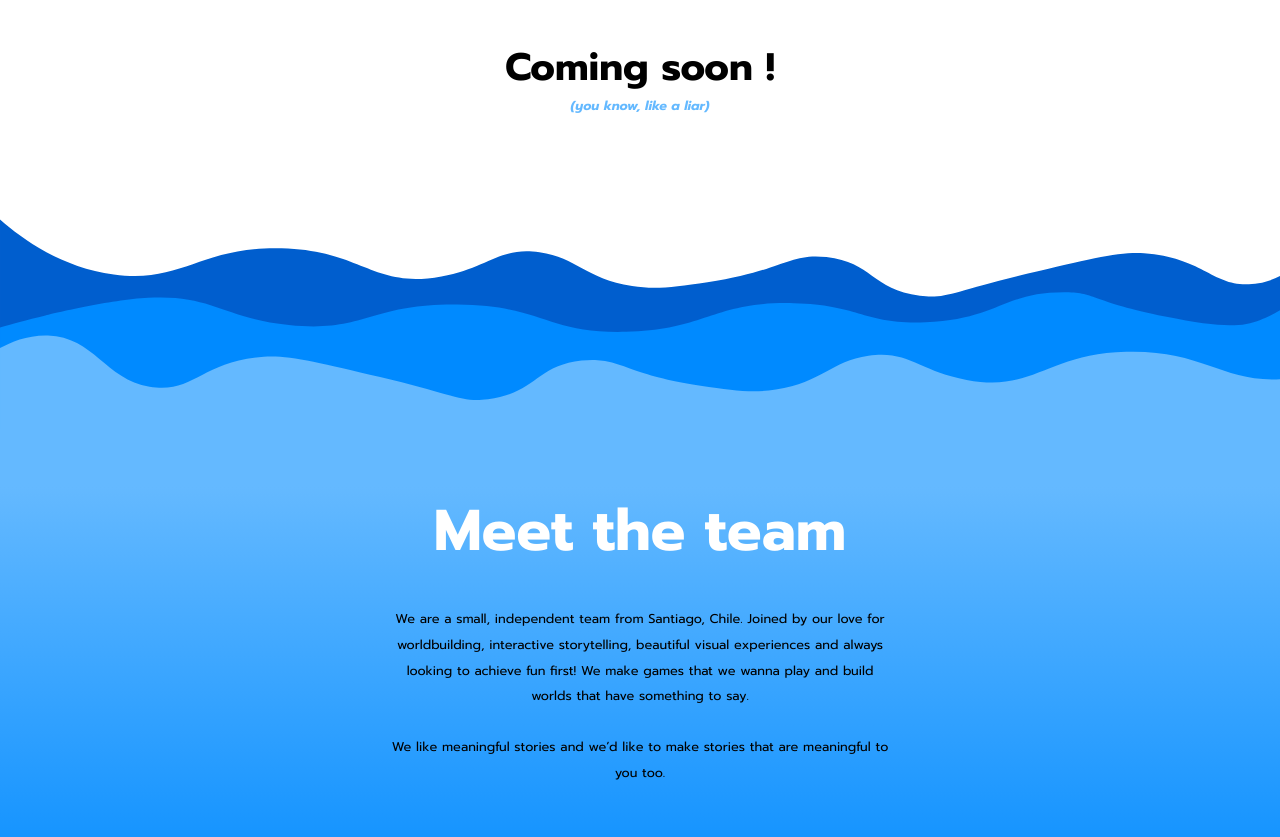
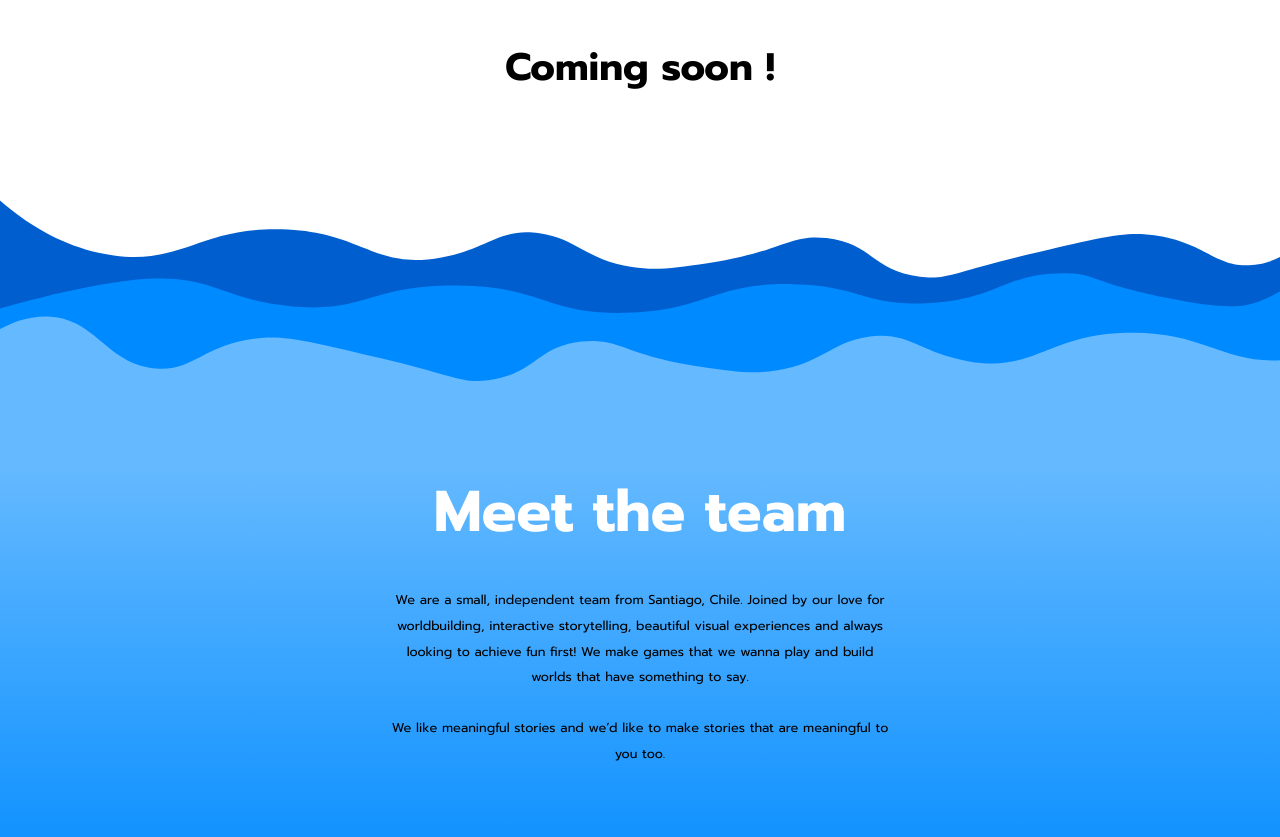
Before and after one commit to matthers3/FishBowl-Team-Site, a React (Create React App) app: page / in a window 1280 px wide. Shown: the part 1307-2144 px from the top of the page. Built offline with nearby package versions, Linux system fonts and the light colour scheme.

Commit message:
joke out

```diff
--- a/src/components/Projects/Projects.jsx
+++ b/src/components/Projects/Projects.jsx
@@ -61,7 +61,7 @@ export default function Projects() {
                 </div>
                 <div className="project-close">
                     <div className="soon-text">Coming soon !</div>
-                    <div className="pun-text">(you know, like a liar)</div>
+                    {/* <div className="pun-text">(you know, like a liar)</div> */}
                 </div>
             </div>
         );
```
Also changed, not shown: public/waves.png (added).
